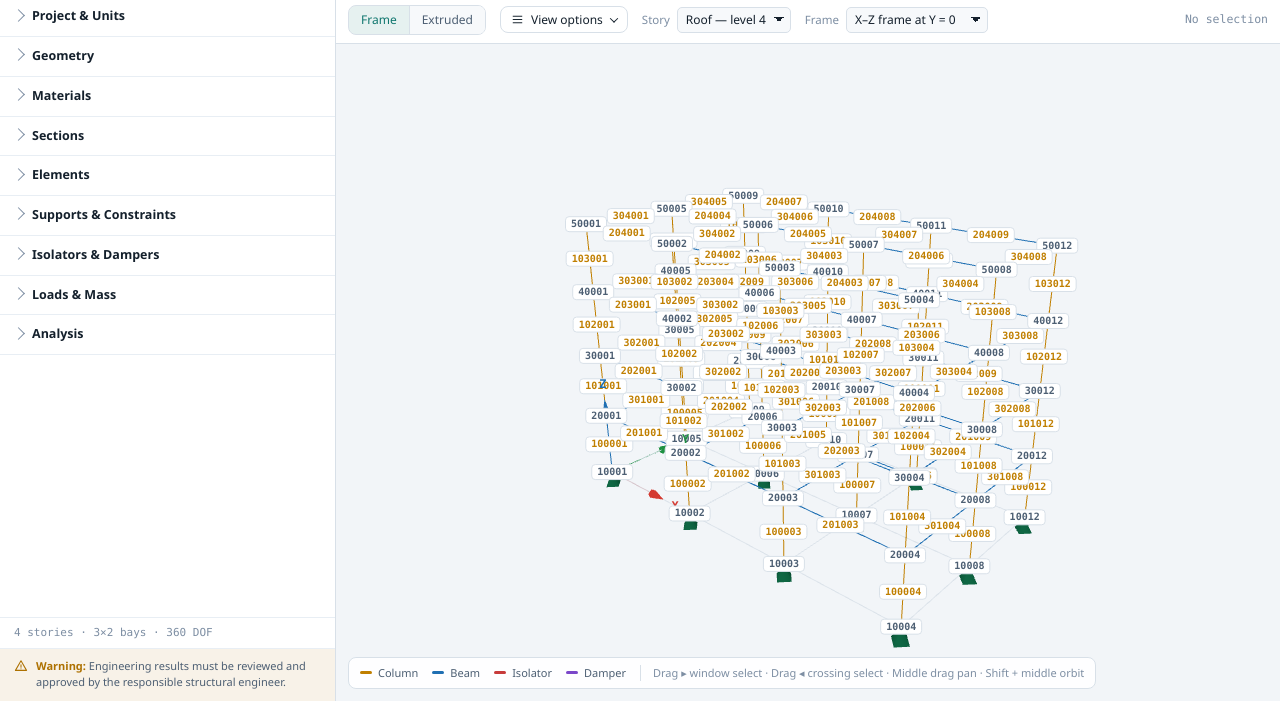
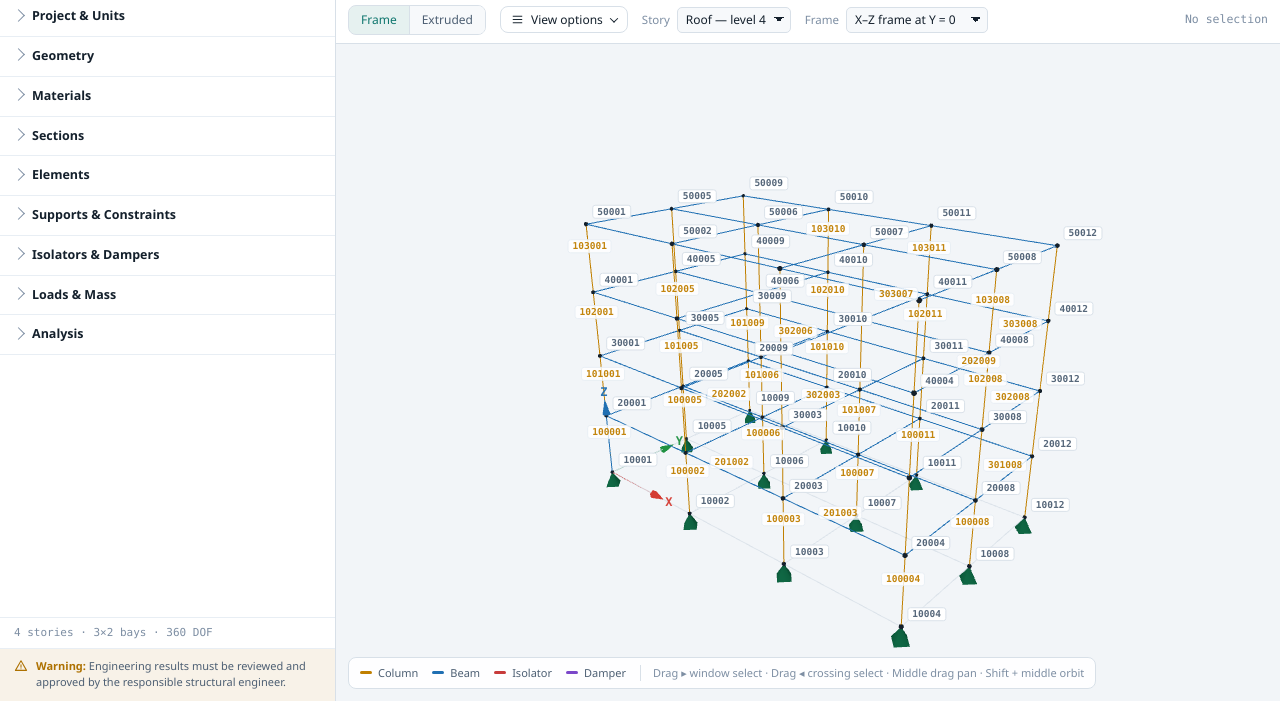
Before and after one commit to simsekahmet/opensees-model-studio, a plain HTML site: page index.html in a window 1280 px wide. Shown: the part 99-800 px from the top of the page. Drawn offline with nearby package versions, Linux system fonts and the light colour scheme; animation ran at ten frames a second.

Commit message:
Keep viewer labels clear of the geometry they name
Measured against the projected anchor, the labels were exactly on their points
rather than shifted, so the problem was that a 41x16 box sat on top of the very
node or member it named, and 176 of them stacked on each other.

- Node and element tags are anchored beside their point through
  CSS2DObject.center, which fixes the gap in screen space at every zoom level
  instead of drifting the way a world-space offset would
- Tags are smaller: 9.5px type and tighter padding
- The X, Y and Z letters sit just clear of the arrowheads rather than well past
  them, and the arrowheads are slightly smaller
- A declutter pass hides any label that would overlap one already placed, in
  priority order: dimensions and axes, then nodes, then elements. It reads the
  screen position back out of the transform the renderer just wrote, so it
  forces no layout, caches each box size once, and only recomputes when the
  camera has moved. Culling uses visibility because the renderer owns display.

At the fitted view this shows 46 node and 25 element tags with no overlapping
pair; zooming in raises that to 56 and 72, zooming out thins it to 29 and 3.

```diff
--- a/css/app.css
+++ b/css/app.css
@@ -427,16 +427,24 @@ html[data-theme="light"] .icon-moon { display: none; }
 
 .label-layer { position: absolute; inset: 0; pointer-events: none; overflow: hidden; }
 
+/* CSS2DRenderer writes the transform inline, so a label's offset from its
+   anchor point is set through CSS2DObject.center in the viewer rather than
+   here — see ANCHOR in js/viewer/viewer.js. */
 .tag {
-  font: 600 10px/1 var(--mono);
-  padding: 2px 5px;
-  border-radius: 4px;
+  font: 600 9.5px/1 var(--mono);
+  padding: 1.5px 4px;
+  border-radius: 3px;
   white-space: nowrap;
   border: 1px solid transparent;
-  transform: translate(-50%, -50%);
+  opacity: .95;
 }
-.tag-node { background: var(--bg-1); color: var(--text-2); border-color: var(--line); }
-.tag-elem { background: var(--bg-1); color: var(--el-column); border-color: var(--line); }
+.tag-node {
+  background: var(--bg-1); color: var(--text-2); border-color: var(--line);
+}
+.tag-elem {
+  background: color-mix(in srgb, var(--bg-1) 86%, transparent);
+  color: var(--el-column); border-color: var(--line-soft);
+}
 .tag-dim  { background: transparent; color: var(--el-dim); font-weight: 500; }
 .tag-axis { background: transparent; font: 700 12px/1 var(--mono); }
 .tag-axis.ax-x { color: var(--axis-x); }
--- a/js/viewer/viewer.js
+++ b/js/viewer/viewer.js
@@ -27,6 +27,20 @@ const MAX_LOCAL_AXES = 2000;
 
 /** Pointer travel below this is a click, not a drag. */
 const DRAG_THRESHOLD = 4;
+
+/**
+ * Where a label's box sits relative to the point it names, as a fraction of
+ * the box itself — this is `CSS2DObject.center`, so the gap is fixed on screen
+ * at every zoom level. Values outside 0…1 push the box clear of the anchor:
+ * a node tag lands up and to the right of the joint, an element tag sits just
+ * above the member, and neither covers the geometry it labels.
+ */
+const ANCHOR = {
+  node: [-0.16, 1.34],
+  elem: [0.5, 1.34],
+  dim:  [0.5, 0.5],
+  axis: [0.5, 0.5],
+};
 
 /**
  * Section-local axes expressed in world coordinates, per element family.
@@ -131,6 +145,10 @@ export function createViewer(host, labelHost, { onSelect, band } = {}) {
   const raycaster = new THREE.Raycaster();
   const pointer = new THREE.Vector2();
 
+  /** Labels by priority, most important first — see `declutter`. */
+  const labelSets = { axis: [], dim: [], node: [], elem: [] };
+  let declutterKey = '';
+
   /* ── public API ───────────────────────────────────────────────────── */
 
   function setModel(next) {
@@ -200,6 +218,8 @@ export function createViewer(host, labelHost, { onSelect, band } = {}) {
   function rebuild() {
     for (const g of [gElements, gNodes, gSupports, gGrid, gDims, gLocal, gAxes, gLabels, gSelection]) clear(g);
     picks = [];
+    for (const set of Object.values(labelSets)) set.length = 0;
+    declutterKey = '';
     if (!model) return;
 
     visibleElements = model.elements.filter(elementVisible);
@@ -388,11 +408,12 @@ export function createViewer(host, labelHost, { onSelect, band } = {}) {
     ];
     for (const [dir, token, label] of dirs) {
       gAxes.add(new THREE.ArrowHelper(
-        dir, origin, len, new THREE.Color(themeColor(token)), len * 0.22, len * 0.11
+        dir, origin, len, new THREE.Color(themeColor(token)), len * 0.20, len * 0.10
       ));
-      addTag(gAxes, label,
-        dir.x * len * 1.2, dir.y * len * 1.2, dir.z * len * 1.2,
-        `tag-axis ax-${label.toLowerCase()}`);
+      // Just clear of the arrowhead rather than floating well past it.
+      labelSets.axis.push(addTag(gAxes, label,
+        dir.x * len * 1.09, dir.y * len * 1.09, dir.z * len * 1.09,
+        `tag-axis ax-${label.toLowerCase()}`));
     }
   }
 
@@ -441,7 +462,7 @@ export function createViewer(host, labelHost, { onSelect, band } = {}) {
     for (let i = 0; i < xs.length - 1; i++) {
       pts.push(xs[i], yDim, 0, xs[i + 1], yDim, 0);
       pts.push(xs[i], 0, 0, xs[i], yDim * 1.25, 0);
-      addTag(gDims, fmt(xs[i + 1] - xs[i], 2), (xs[i] + xs[i + 1]) / 2, yDim * 1.35, 0, 'tag-dim');
+      labelSets.dim.push(addTag(gDims, fmt(xs[i + 1] - xs[i], 2), (xs[i] + xs[i + 1]) / 2, yDim * 1.35, 0, 'tag-dim'));
     }
     pts.push(xs[xs.length - 1], 0, 0, xs[xs.length - 1], yDim * 1.25, 0);
 
@@ -450,7 +471,7 @@ export function createViewer(host, labelHost, { onSelect, band } = {}) {
     for (let j = 0; j < ys.length - 1; j++) {
       pts.push(xDim, ys[j], 0, xDim, ys[j + 1], 0);
       pts.push(0, ys[j], 0, xDim * 1.25, ys[j], 0);
-      addTag(gDims, fmt(ys[j + 1] - ys[j], 2), xDim * 1.35, (ys[j] + ys[j + 1]) / 2, 0, 'tag-dim');
+      labelSets.dim.push(addTag(gDims, fmt(ys[j + 1] - ys[j], 2), xDim * 1.35, (ys[j] + ys[j + 1]) / 2, 0, 'tag-dim'));
     }
     pts.push(0, ys[ys.length - 1], 0, xDim * 1.25, ys[ys.length - 1], 0);
 
@@ -458,9 +479,9 @@ export function createViewer(host, labelHost, { onSelect, band } = {}) {
     if (opts.view !== 'plan') {
       for (let k = 0; k < zs.length - 1; k++) {
         pts.push(xDim, yDim, zs[k], xDim, yDim, zs[k + 1]);
-        addTag(gDims, fmt(zs[k + 1] - zs[k], 2), xDim, yDim, (zs[k] + zs[k + 1]) / 2, 'tag-dim');
+        labelSets.dim.push(addTag(gDims, fmt(zs[k + 1] - zs[k], 2), xDim, yDim, (zs[k] + zs[k + 1]) / 2, 'tag-dim'));
       }
-      addTag(gDims, `H = ${fmt(zs[zs.length - 1], 2)}`, xDim, yDim, zs[zs.length - 1] * 1.03, 'tag-dim');
+      labelSets.dim.push(addTag(gDims, `H = ${fmt(zs[zs.length - 1], 2)}`, xDim, yDim, zs[zs.length - 1] * 1.03, 'tag-dim'));
     }
 
     const geom = new THREE.BufferGeometry();
@@ -473,24 +494,78 @@ export function createViewer(host, labelHost, { onSelect, band } = {}) {
   /* ---- labels ---- */
 
   function buildLabels(elements, nodes) {
+    // Node tags sit up and to the right of the joint; element tags sit just
+    // above the member midpoint. Neither covers what it names.
     if (opts.nodeLabels && nodes.length <= MAX_NODE_LABELS) {
-      for (const n of nodes) addTag(gLabels, String(n.tag), n.x, n.y, n.z, 'tag-node');
+      for (const n of nodes) {
+        labelSets.node.push(addTag(gLabels, String(n.tag), n.x, n.y, n.z, 'tag-node', ANCHOR.node));
+      }
     }
     if (opts.elemLabels && elements.length <= MAX_ELEM_LABELS) {
       for (const e of elements) {
-        addTag(gLabels, String(e.tag),
-          (e.p1[0] + e.p2[0]) / 2, (e.p1[1] + e.p2[1]) / 2, (e.p1[2] + e.p2[2]) / 2, 'tag-elem');
+        labelSets.elem.push(addTag(gLabels, String(e.tag),
+          (e.p1[0] + e.p2[0]) / 2, (e.p1[1] + e.p2[1]) / 2, (e.p1[2] + e.p2[2]) / 2,
+          'tag-elem', ANCHOR.elem));
       }
     }
   }
 
-  function addTag(group, text, x, y, z, cls) {
+  /**
+   * `anchor` is the point of the label box that lands on the 3D position, in
+   * box-relative coordinates: (0.5, 0.5) centres it, (0, 1) puts its
+   * bottom-left corner there so the box sits up and to the right. Anchoring
+   * this way keeps the label clear of the geometry at every zoom level,
+   * because the offset is a property of the box rather than a world offset.
+   */
+  /**
+   * Hides labels that would overlap one already on screen, the way a CAD view
+   * thins its annotation as you zoom out. Dimensions and axis letters win over
+   * node tags, which win over element tags.
+   *
+   * Runs only when the camera has moved, and reads the screen position back
+   * out of the transform CSS2DRenderer just wrote, so no layout is forced.
+   * Culling uses `visibility` because the renderer owns `display`.
+   */
+  function declutter() {
+    const key = `${camera.position.x.toFixed(2)},${camera.position.y.toFixed(2)},${camera.position.z.toFixed(2)}`
+      + `|${camera.zoom.toFixed(3)}|${controls.target.x.toFixed(2)},${controls.target.y.toFixed(2)},${controls.target.z.toFixed(2)}`;
+    if (key === declutterKey) return;
+    declutterKey = key;
+
+    const taken = [];
+    for (const group of [labelSets.axis, labelSets.dim, labelSets.node, labelSets.elem]) {
+      for (const el of group) {
+        if (el.style.display === 'none') continue;      // outside the frustum
+
+        const m = /translate\((-?[\d.]+)px,\s*(-?[\d.]+)px\)/.exec(el.style.transform);
+        if (!m) continue;
+
+        // Cached once — the text is fixed, so the box never changes size.
+        if (el._w === undefined) { el._w = el.offsetWidth; el._h = el.offsetHeight; }
+        if (!el._w) { el._w = undefined; continue; }
+
+        const x = Number(m[1]) - el.dataset.cx * el._w;
+        const y = Number(m[2]) - el.dataset.cy * el._h;
+        const box = [x, y, x + el._w, y + el._h];
+
+        const clash = taken.some((t) => box[0] < t[2] && box[2] > t[0] && box[1] < t[3] && box[3] > t[1]);
+        el.style.visibility = clash ? 'hidden' : '';
+        if (!clash) taken.push(box);
+      }
+    }
+  }
+
+  function addTag(group, text, x, y, z, cls, anchor = [0.5, 0.5]) {
     const div = document.createElement('div');
     div.className = `tag ${cls}`;
     div.textContent = text;
     const obj = new CSS2DObject(div);
+    obj.center.set(anchor[0], anchor[1]);
     obj.position.set(x, y, z);
+    div.dataset.cx = anchor[0];
+    div.dataset.cy = anchor[1];
     group.add(obj);
+    return div;
   }
 
   /* ── cameras ──────────────────────────────────────────────────────── */
@@ -710,6 +785,7 @@ export function createViewer(host, labelHost, { onSelect, band } = {}) {
     controls.update();
     renderer.render(scene, camera);
     labelRenderer.render(scene, camera);
+    declutter();
   }
 
   refreshTheme();
```
